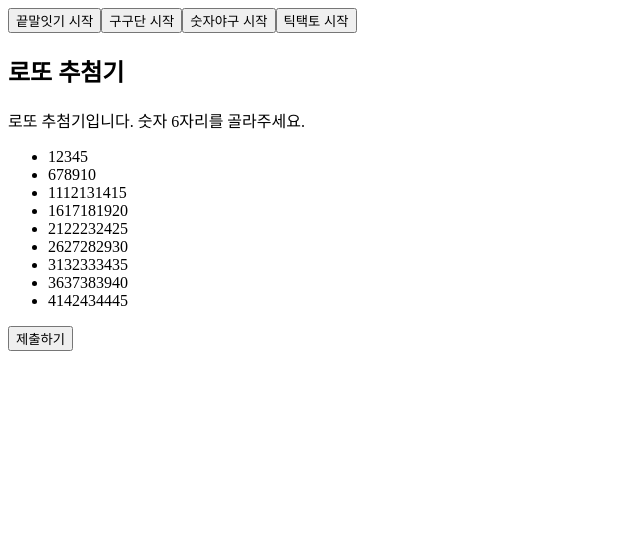
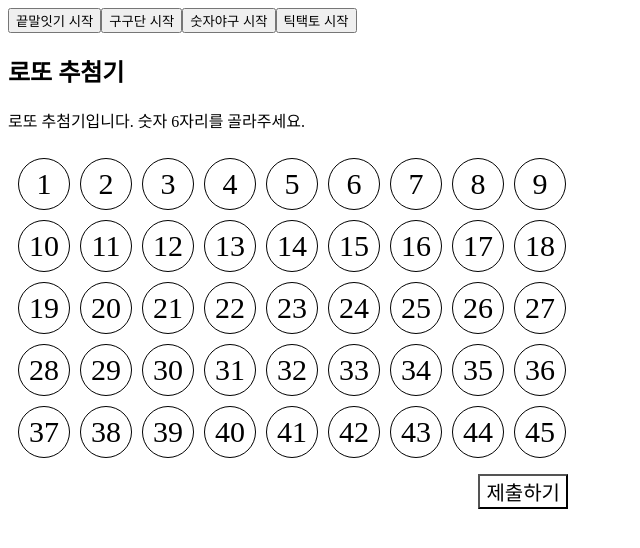
Before and after one commit to dudtjr913/PureJs-Game, a plain HTML site: page index.html in a window 1280 px wide. Shown: the whole page, without its empty margins (0-640 px from the left). Drawn offline with Linux system fonts and the light colour scheme.

Commit message:
update : 로또 추첨기 - css 추가 <description> <issue-number>

```diff
--- /dev/null
+++ b/Lotto/Lotto.css
@@ -0,0 +1,40 @@
+.lotto-wrapper {
+  max-width: 560px;
+}
+
+.lotto-wrapper ul {
+  list-style: none;
+  padding: 0px;
+}
+
+.lotto-wrapper li {
+  display: flex;
+  text-align: center;
+}
+
+.lotto-wrapper span {
+  border: 1px solid black;
+  border-radius: 50%;
+  font-size: 30px;
+  margin-left: 10px;
+  margin-top: 10px;
+  width: 50px;
+  height: 50px;
+  line-height: 50px;
+  cursor: pointer;
+  user-select: none;
+}
+
+.lotto-wrapper .clicked {
+  background-color: red;
+}
+
+.lotto-wrapper button {
+  float: right;
+  background-color: white;
+  cursor: pointer;
+  font-size: 20px;
+}
+.lotto-wrapper button:hover {
+  background-color: grey;
+}
--- a/Lotto/Lotto.js
+++ b/Lotto/Lotto.js
@@ -21,6 +21,7 @@
 
   const handleOnNumberClick = (e) => {
     // 숫자 클릭하면 class를 붙여줌
+    console.log(e.target.innerText);
     e.target.classList.toggle("clicked");
   };
 
@@ -43,12 +44,12 @@
     lottoWrapper.appendChild(div);
     lottoWrapper.appendChild(numbersUl);
 
-    for (let i = 0; i < 9; i++) {
+    for (let i = 0; i < 5; i++) {
       // 1 ~ 45까지의 숫자 화면에 표시
       const numbersList = document.createElement("li");
-      for (let j = 1; j <= 5; j++) {
+      for (let j = 1; j <= 9; j++) {
         const number = document.createElement("span");
-        number.innerText = j + 5 * i; // 1 ~ 45
+        number.innerText = j + 9 * i; // 1 ~ 45
         number.addEventListener("click", handleOnNumberClick); // 숫자 클릭 시 콜백함수 호출
         numbersList.appendChild(number);
       }
--- a/index.html
+++ b/index.html
@@ -4,6 +4,7 @@
     <meta charset="UTF-8" />
     <meta name="viewport" content="width=device-width, initial-scale=1.0" />
     <title>Pure JS Games</title>
+    <link href="Lotto/Lotto.css" rel="stylesheet" />
     <script src="WordRelay/WordRelay.js" defer></script>
     <script src="Gugudan/Gugudan.js" defer></script>
     <script src="NumberBaseball/NumberBaseball.js" defer></script>
```
